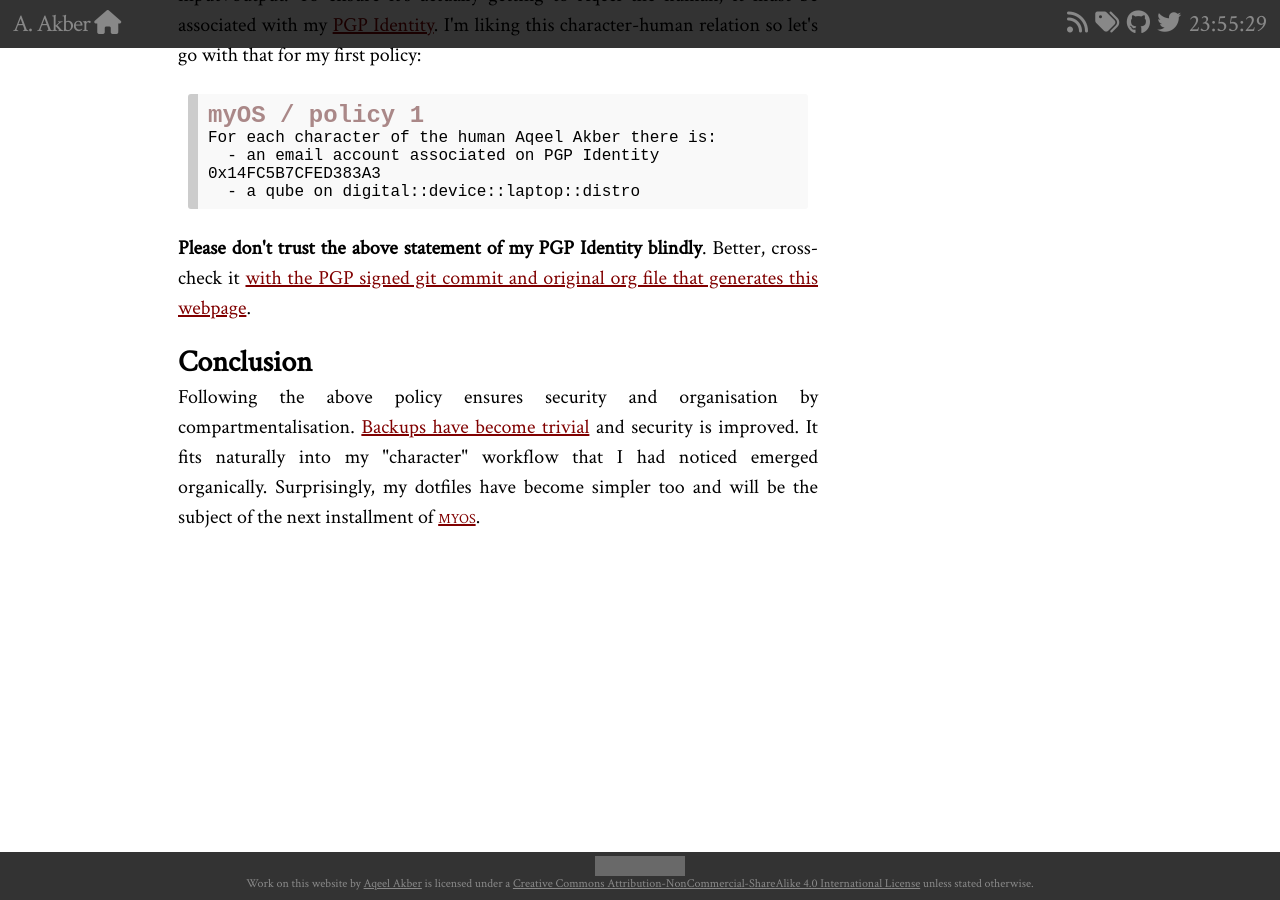
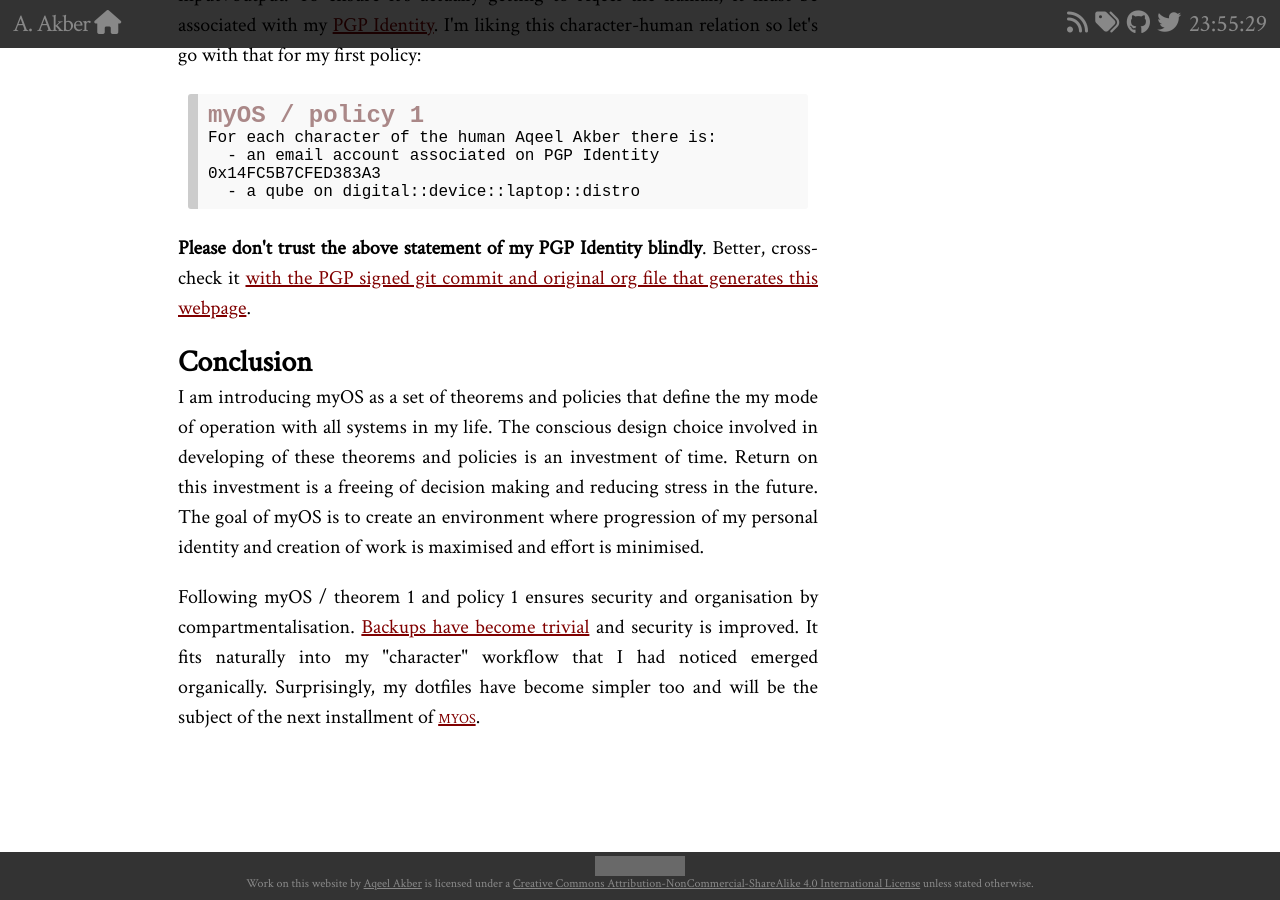
Before and after one commit to admiralakber/admiralakber.github.io, a Jekyll site: the page built from _posts/2018-09-17-myos-qubes.html, in a window 1280 px wide and 900 px high, scrolled down 2755 px. Built offline with Jekyll 4.4.1, drawn with Linux system fonts in a browser that asks for light colours; nearby versions of some CDN libraries; comment, search, counter and statistics services are not loaded; some of the changed text lies outside the part shown; grey boxes are pictures that could not be loaded.

Commit message:
Updated conclusion

```diff
--- a/_posts/2018-09-17-myos-qubes.html
+++ b/_posts/2018-09-17-myos-qubes.html
@@ -97,8 +97,8 @@ curiosity but I believe I'm going to stick with it. Qubes provides security
 by design through compartmentalisation. Security is important to me and using
 Qubes (correctly) forces me to <b>be more secure simply by operating within
 it</b>. However, this isn't the only reason why I have selected Qubes.
-Compartmentalising is organising too proof of which I leave as an exercise to
-the reader.
+Compartmentalising is organising too, proof of which I leave as an exercise
+to the reader.
 </p>
 
 <p>
@@ -162,7 +162,17 @@ For each character of the human Aqeel Akber there is:
 <h2 id="orgae8286c">Conclusion</h2>
 <div class="outline-text-2" id="text-orgae8286c">
 <p>
-Following the above policy ensures security and organisation by
+I am introducing myOS as a set of theorems and policies that define the my
+mode of operation with all systems in my life. The conscious design choice
+involved in developing of these theorems and policies is an investment of
+time. Return on this investment is a freeing of decision making and reducing
+stress in the future. The goal of myOS is to create an environment where
+progression of my personal identity and creation of work is maximised and
+effort is minimised.
+</p>
+
+<p>
+Following myOS / theorem 1 and policy 1 ensures security and organisation by
 compartmentalisation. <a href="https://www.qubes-os.org/doc/backup-restore">Backups have become trivial</a> and security is improved. It
 fits naturally into my "character" workflow that I had noticed emerged
 organically. Surprisingly, my dotfiles have become simpler too and will be the
```
Also changed, not shown: blog/2018-09-17-myos-qubes.org (+11 -3 lines).
